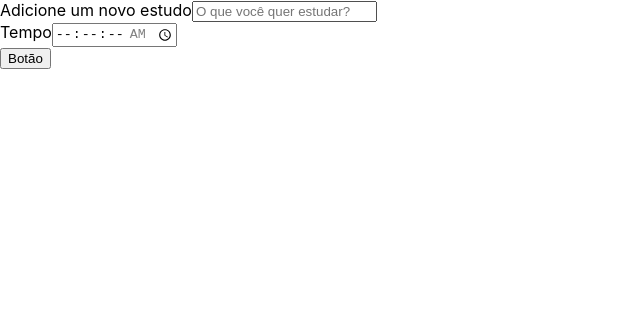
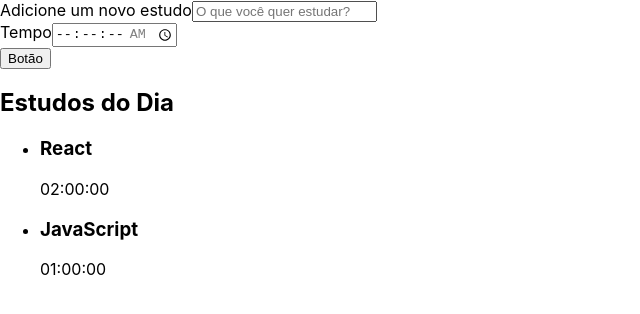
Before and after one commit to Raphael-Goulart/accountant-with-react, a React (Create React App) app: page / in a window 1280 px wide. Shown: the top 314 px of the page, without its empty margins (0-640 px from the left). Built offline with nearby package versions, Linux system fonts and the light colour scheme.

Commit message:
import List

```diff
--- a/src/App.tsx
+++ b/src/App.tsx
@@ -1,5 +1,6 @@
 import React from 'react';
 import Form from './components/form';
+import List from './components/list';
 
 
 function App() {
@@ -7,6 +8,7 @@
     <div className="App">
 
         <Form></Form>
+        <List/>
 
     </div>
   );
--- a/src/components/list/index.tsx
+++ b/src/components/list/index.tsx
@@ -1,6 +1,6 @@
 import React from "react";
 
-function Lista() {
+function List() {
     return (
         <aside>
             <h2>Estudos do Dia</h2>
@@ -26,6 +26,6 @@
     )
 }
 
-export default Lista;
+export default List;
 
 /*está é uma estrutura padrão de function components */
```
